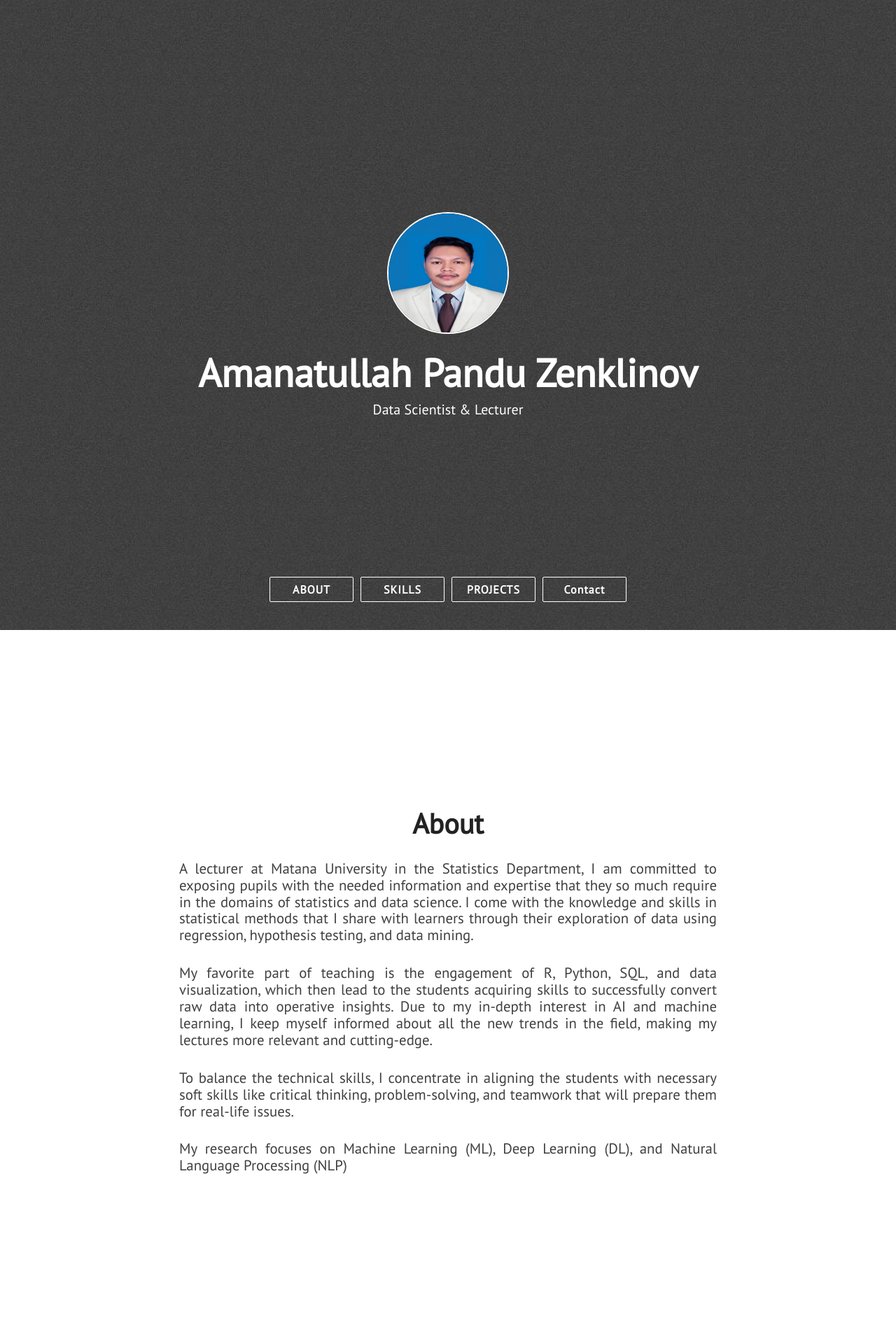
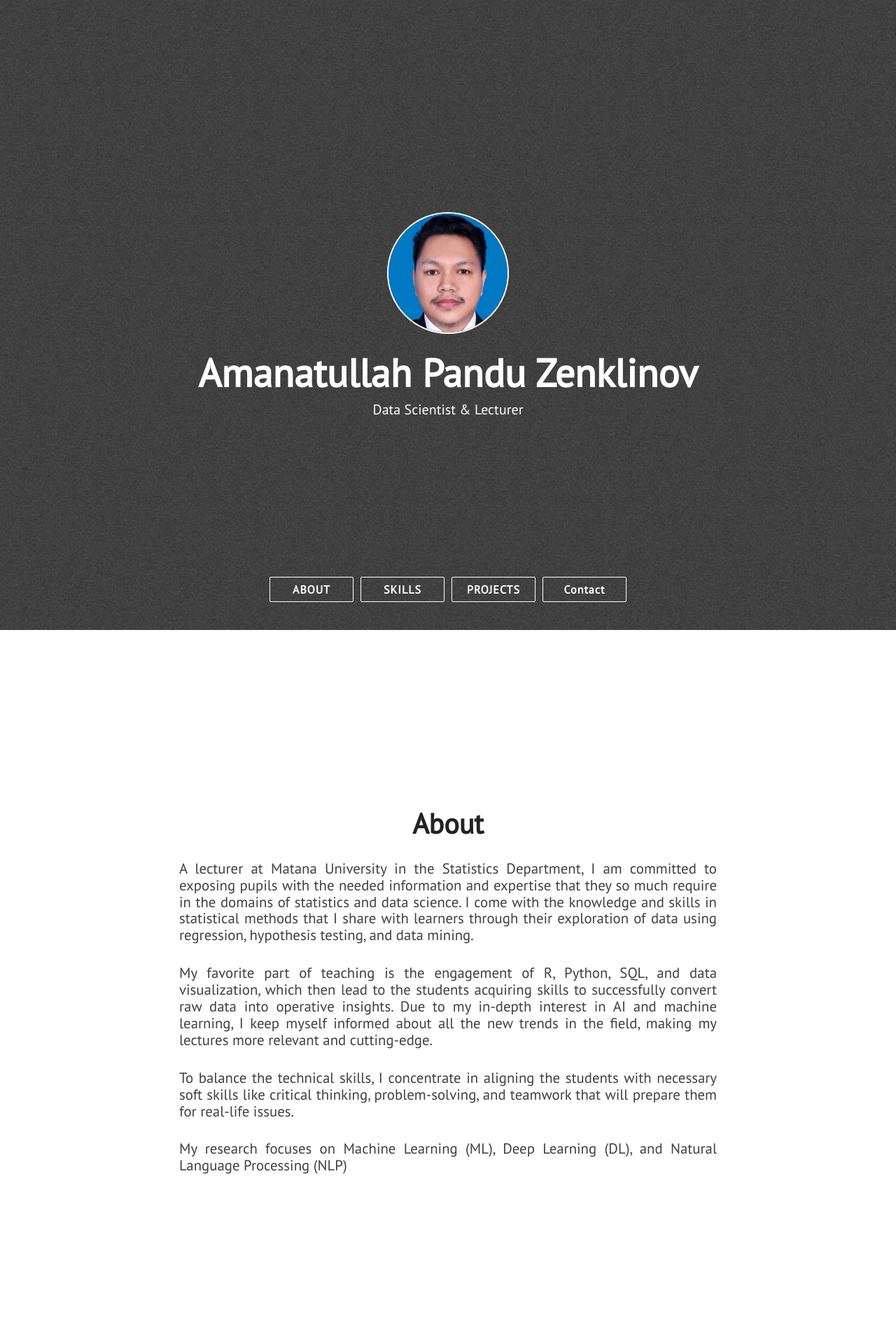
Before and after one commit to zenklinov/portfolio, a Jekyll site: the page built from index.html, in a window 1280 px wide. Shown: the top 1920 px of the page at 70% size. Built offline with Jekyll 4.4.1, drawn with Linux system fonts in a browser that asks for light colours; nearby versions of some CDN libraries.

Commit message:
Update _config.yml

```diff
--- a/_config.yml
+++ b/_config.yml
@@ -13,4 +13,4 @@ linkedin_username: zenklinov
 instagram_username: zenklinov
 
 # absolute or relative
-profile_picture: assets/images/ExtendedFoto.png
+profile_picture: assets/images/head_circle.png
```
